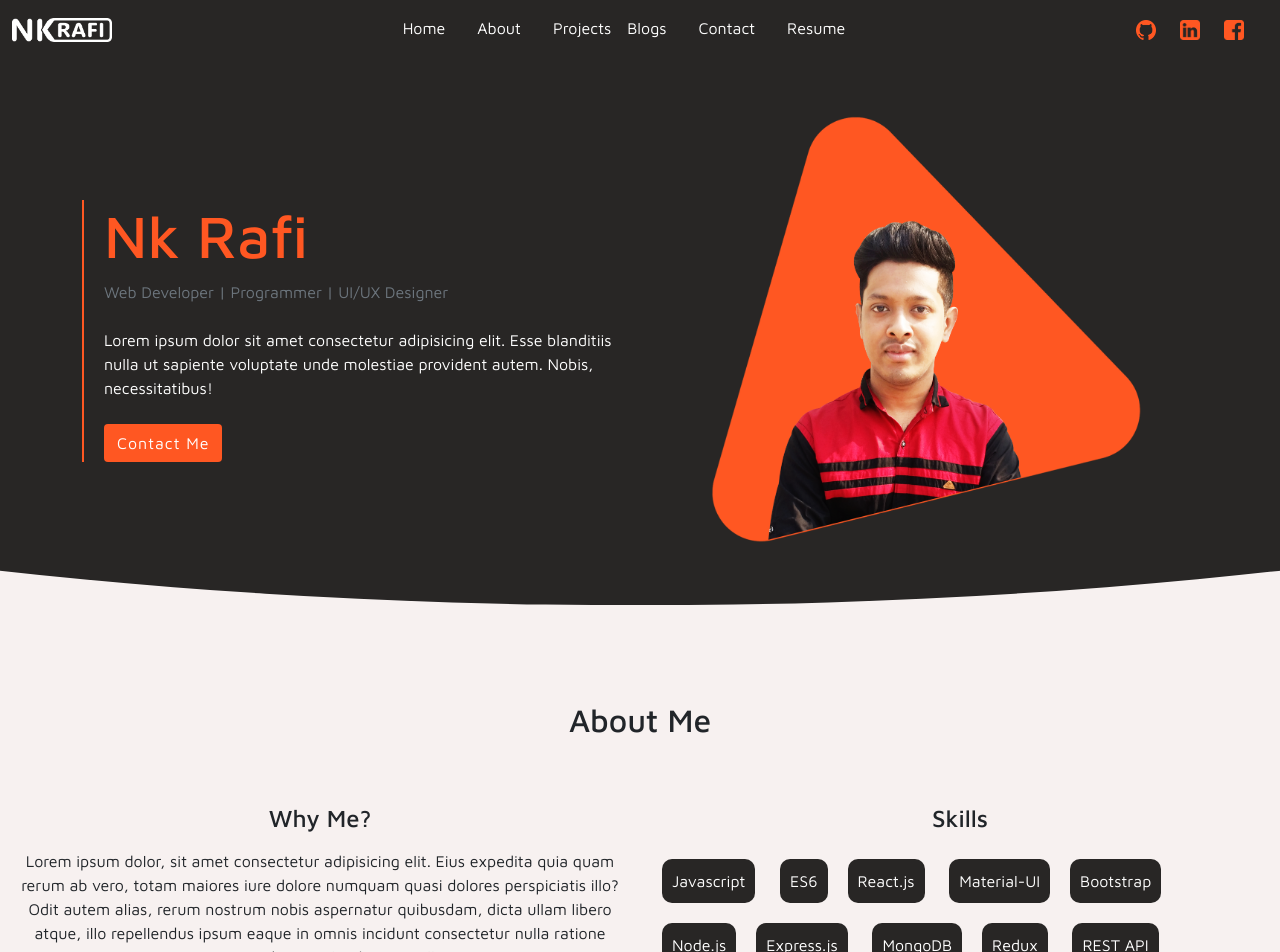
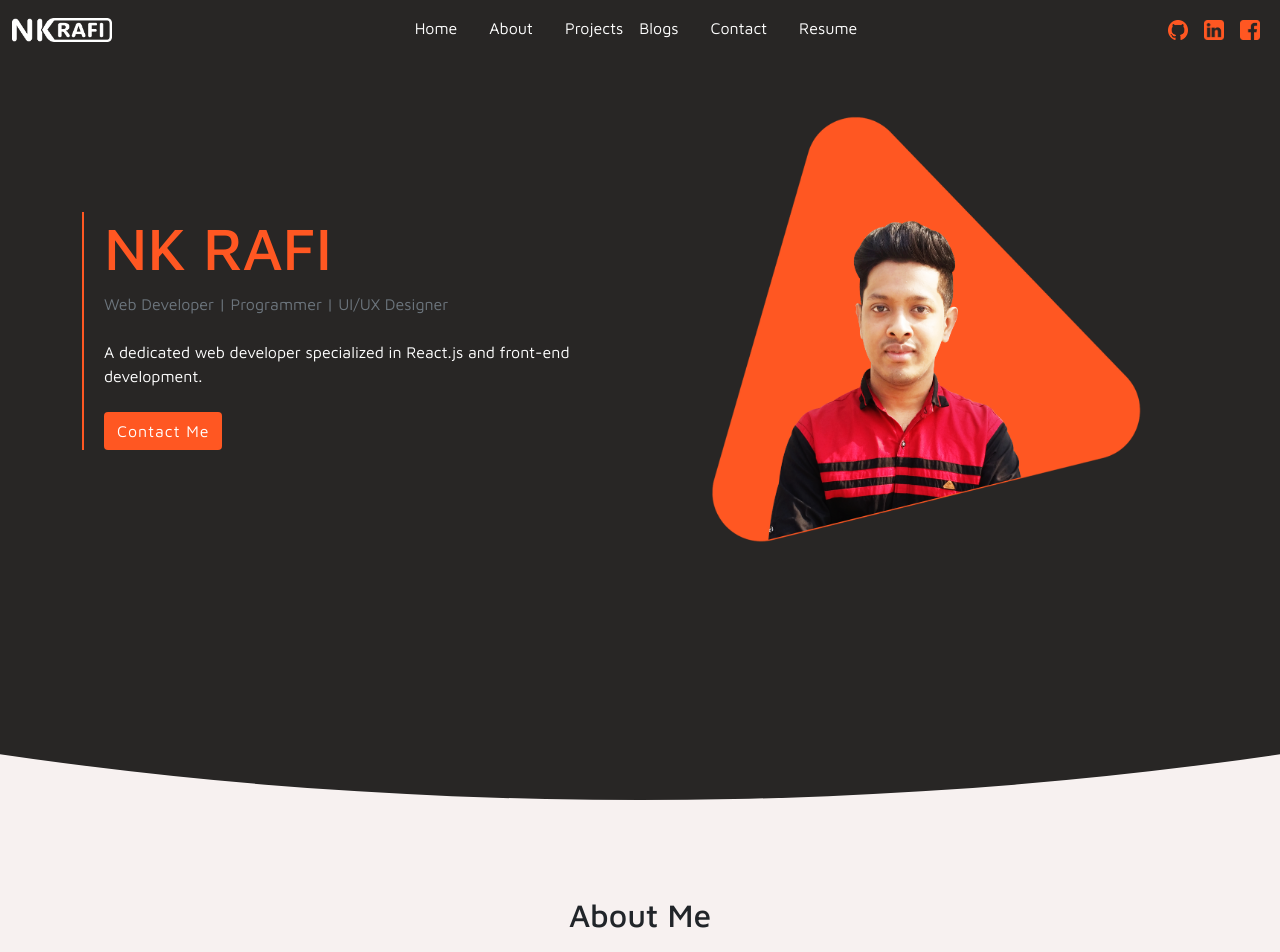
Before and after one commit to NkRaFI/portfolio-nkrafi, a React (Create React App) app: page / in a window 1280 px wide. Shown: the top 952 px of the page. Built offline with nearby package versions, Linux system fonts and the light colour scheme.

Commit message:
new features added

```diff
--- a/src/components/Contact/Contact.js
+++ b/src/components/Contact/Contact.js
@@ -11,6 +11,7 @@ const Contact = () => {
             .then((result) => {
                 console.log(result.text);
                 e.target.reset();
+                alert("Your message has been send successfully")
             }, (error) => {
                 console.log(error.text);
             });
--- a/src/components/Home/About/About.js
+++ b/src/components/Home/About/About.js
@@ -1,6 +1,6 @@
 import React from 'react';
 import './About.css';
-import resume from '../../../images/resume-NkRafi.pdf';
+import resume from '../../../images/NASORULLAH KHAN- Resume.pdf';
 
 const About = () => {
     return (
@@ -8,7 +8,7 @@ const About = () => {
             <h2 className="mt-5 mb-5 text-center">About Me</h2>
             <div className="col-12 col-md-6 mb-3 text-center">
                 <h4 className="my-3">Why Me?</h4>
-                <p className=""> Lorem ipsum dolor, sit amet consectetur adipisicing elit. Eius expedita quia quam rerum ab vero, totam maiores iure dolore numquam quasi dolores perspiciatis illo? Odit autem alias, rerum nostrum nobis aspernatur quibusdam, dicta ullam libero atque, illo repellendus ipsum eaque in omnis incidunt consectetur nulla ratione nesciunt. Architecto, laudantium ullam.</p>
+                <p className=""> I'm a dedicated web developer with experience in modern web technologies. Always love the opportunity of learning and adopting new web technologies and skills. My expertise is Javascript, ES6, React.js, Node.js, Express.js, REST API, MongoDB, Git, etc. My goal is to provide a clean and proper functional web application for a better user experience with values. I prefer to work as a front-end web developer, but open to work as a backed developer also.</p>
                 <div className="my-4">
                 <a className="btn primaryBg" href={resume} download>Download Resume</a>
                 </div>
--- a/src/components/Home/ContactSection/ContactSection.js
+++ b/src/components/Home/ContactSection/ContactSection.js
@@ -1,17 +1,31 @@
 import React from 'react';
 import { Link } from 'react-router-dom';
+import github from '../../../images/github-icon.png';
+import facebook from '../../../images/facebook-icon.png';
+import linkedIn from '../../../images/linkedin-icon.png';
 
 const ContactSection = () => {
     return (
         <div className="text-center my-5 py-5">
             <h2 className="my-3">Get In Touch</h2>
+            <div className="d-flex justify-content-center">
+                <a href="https://github.com/NkRaFI" className="nav-item" target="_blank" rel="noreferrer">
+                    <img style={{ width: '25px', margin: '15px' }} src={github} alt="" />
+                </a>
+                <a href="https://www.linkedin.com/in/nk-rafi/" className="nav-item" target="_blank" rel="noreferrer">
+                    <img style={{ width: '25px', margin: '15px' }} src={linkedIn} alt="" />
+                </a>
+                <a href="https://www.facebook.com/nasorullah.khan.5" className="nav-item" target="_blank" rel="noreferrer">
+                    <img style={{ width: '25px', margin: '15px' }} src={facebook} alt="" />
+                </a>
+            </div>
             <p>Feel free to contact me anytime. I'll response to you as soon as possible.</p>
-            <div className="d-flex justify-content-center my-3">
-                <p className="me-5">📧 Email: nkrafi11@gmail.com</p>
-                <p>📱 Phone: +880 1830534466</p>
+            <div className="text-center">
+                <p>Email: nkrafi11@gmail.com</p>
+                <p>Phone: +880 1830534466</p>
             </div>
             <Link to="/contact">
-                <button className="btn primaryBg px-5">Contact Me</button>
+                <button className="btn primaryBg px-4">Send a message</button>
             </Link>
         </div>
     );
--- a/src/components/Home/Header/Header.css
+++ b/src/components/Home/Header/Header.css
@@ -1,6 +1,7 @@
 .header-container{
     /* clip-path: polygon(0 0, 100% 0, 100% 91%, 0% 100%); */
     clip-path: ellipse(150% 100% at 50% 0%);
+    min-height: 100vh;
 }
 .headerName{
     font-size: 60px;
--- a/src/components/Home/Header/Header.js
+++ b/src/components/Home/Header/Header.js
@@ -12,9 +12,9 @@ const Header = () => {
                 <div className="row">
                     <div className="col-12 col-md-6 d-flex justify-content-center align-items-center my-4 my-md-0">
                         <div className="intro">
-                            <h1 className="primaryColor headerName">Nk Rafi</h1>
+                            <h1 className="primaryColor headerName">NK RAFI</h1>
                             <p className="text-secondary">Web Developer | Programmer | UI/UX Designer </p>
-                            <p className="my-4">Lorem ipsum dolor sit amet consectetur adipisicing elit. Esse blanditiis nulla ut sapiente voluptate unde molestiae provident autem. Nobis, necessitatibus!</p>
+                            <p className="my-4">A dedicated web developer specialized in React.js and front-end development.</p>
                             <Link to="/contact"><button className="btn primaryBg">Contact Me</button></Link>
                         </div>
                     </div>
--- a/src/components/Navbar/Navbar.js
+++ b/src/components/Navbar/Navbar.js
@@ -34,7 +34,7 @@ const Navbar = () => {
                         </li>
                         <li className="nav-item me-3">
                             <a
-                                href="https://drive.google.com/file/d/1jcDabwq5ice0AL8iJkAy8DGSuCezoAKg/view?usp=sharing"
+                                href="https://drive.google.com/file/d/1KAH4qtstvWhd2RoVQ-IBzGJsIqG60Fx9/view?usp=sharing"
                                 target="_blank" rel="noreferrer"
                                 className="nav-link text-white"
                             >
@@ -43,13 +43,13 @@ const Navbar = () => {
                         </li>
                     </ul>
                     <ul className="navbar-nav ms-auto">
-                        <a href="https://github.com/NkRaFI" className="nav-item me-4" target="_blank" rel="noreferrer">
+                        <a href="https://github.com/NkRaFI" className="nav-item m-2" target="_blank" rel="noreferrer">
                             <img style={{ width: "20px" }} src={github} alt="" />
                         </a>
-                        <a href="https://www.linkedin.com/in/nk-rafi-b87a58180/" className="nav-item me-4" target="_blank" rel="noreferrer">
+                        <a href="https://www.linkedin.com/in/nk-rafi/" className="nav-item m-2" target="_blank" rel="noreferrer">
                             <img style={{ width: "20px" }} src={linkedIn} alt="" />
                         </a>
-                        <a href="https://www.facebook.com/nasorullah.khan.5" className="nav-item me-4" target="_blank" rel="noreferrer">
+                        <a href="https://www.facebook.com/nasorullah.khan.5" className="nav-item m-2" target="_blank" rel="noreferrer">
                             <img style={{ width: "20px" }} src={facebook} alt="" />
                         </a>
                     </ul>
```
Also changed, not shown: 2 other files (tests, documents, lock files or other folders).
